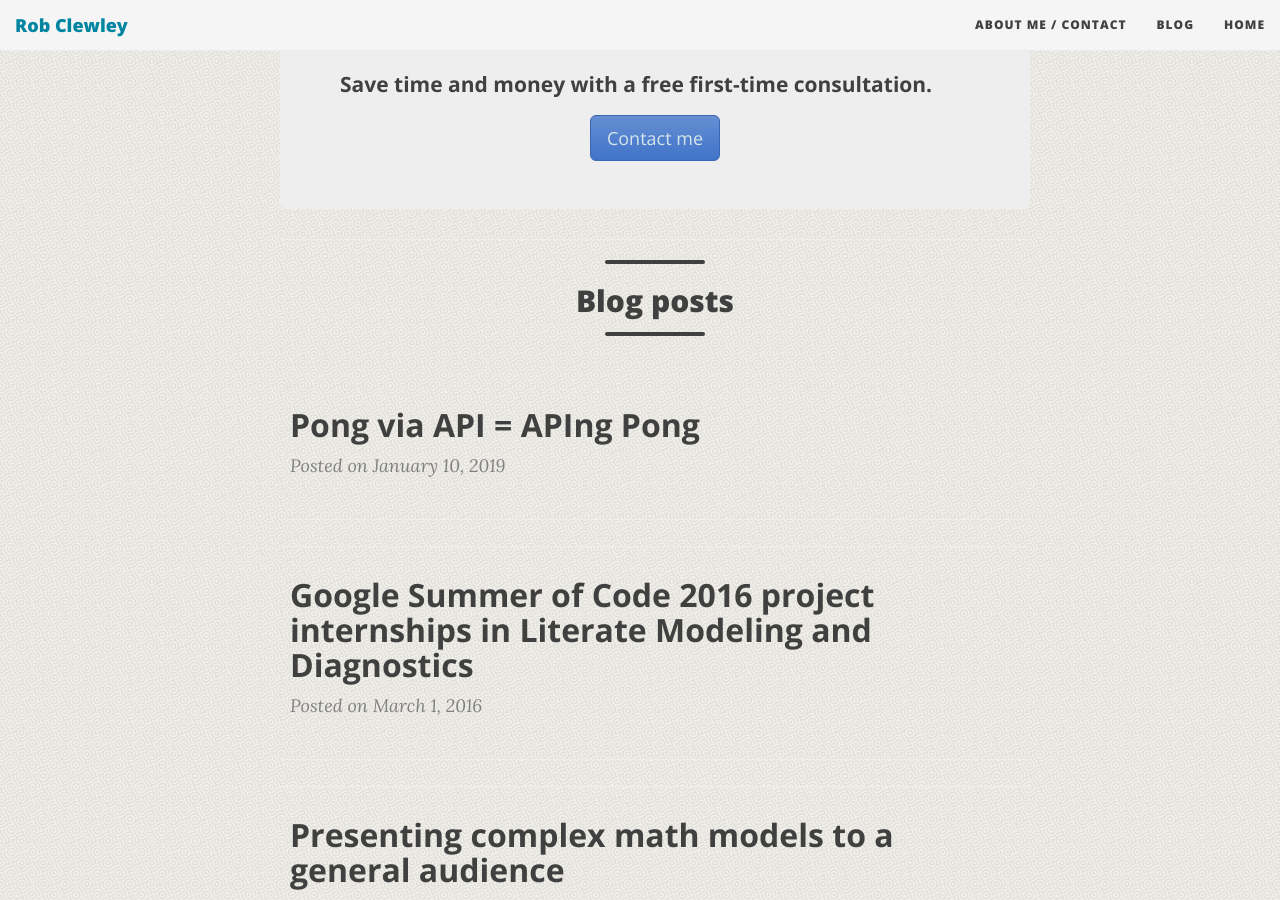
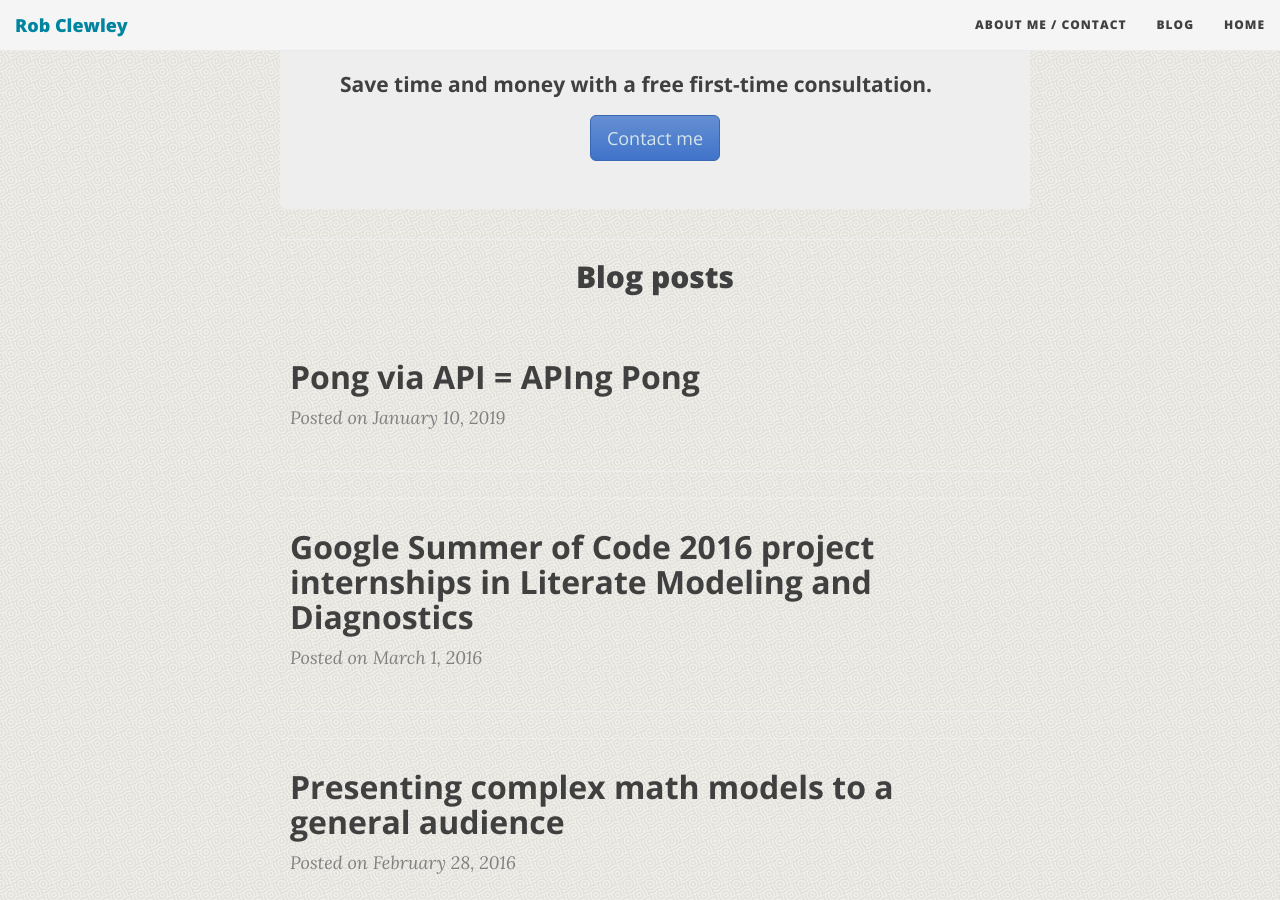
Before and after one commit to robclewley/robclewley.github.io, a Jekyll site: the page built from index.html, in a window 1280 px wide and 900 px high, scrolled down 914 px. Built offline with Jekyll 4.4.1, drawn with Linux system fonts in a browser that asks for light colours; nearby versions of some CDN libraries; the list of posts is cut into pages by our own code.

Commit message:
Update index.html

```diff
--- a/index.html
+++ b/index.html
@@ -45,7 +45,7 @@
 
 <hr id="blog">
 
-<div class="main explain area"><center><hr class="small"><h2>Blog posts</h2><hr class="small"><center>
+<div class="main explain area"><center><h2>Blog posts</h2><center>
   <br></div>
 
 <div class="posts-list">
```
